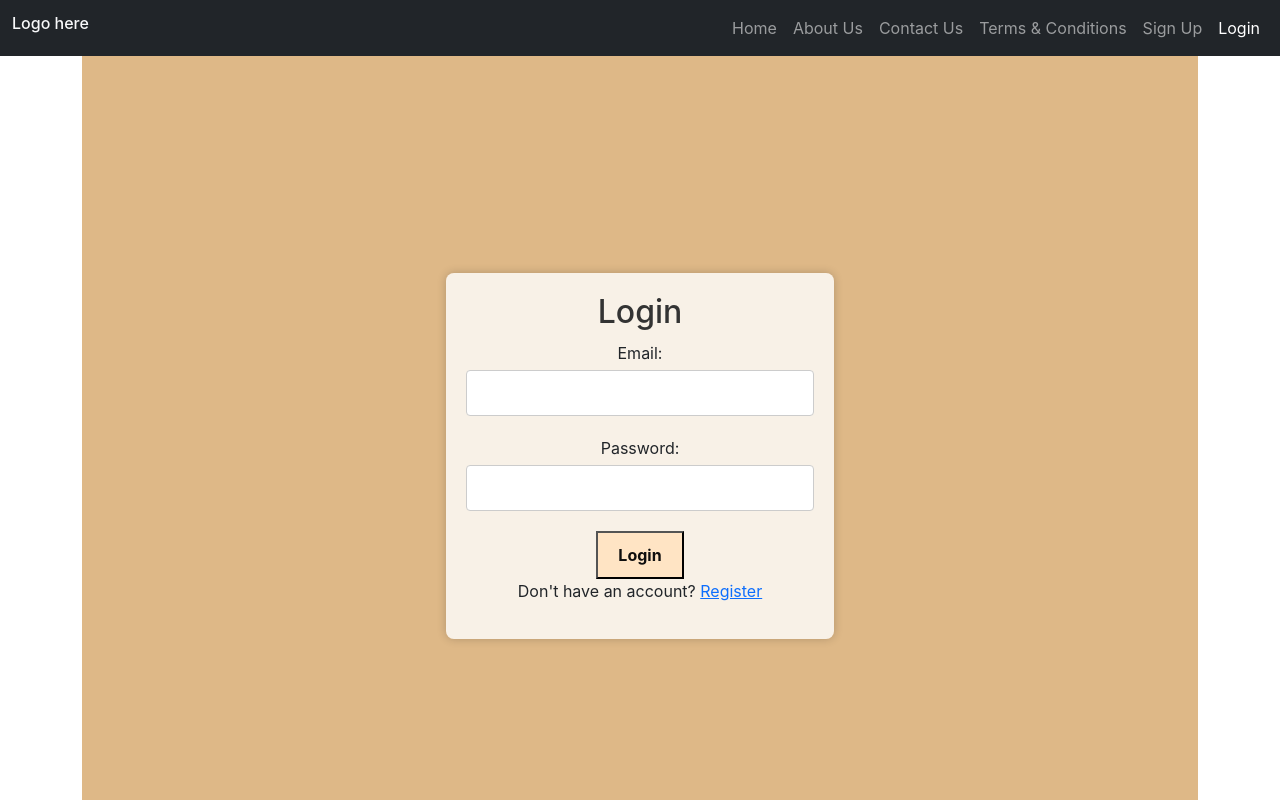
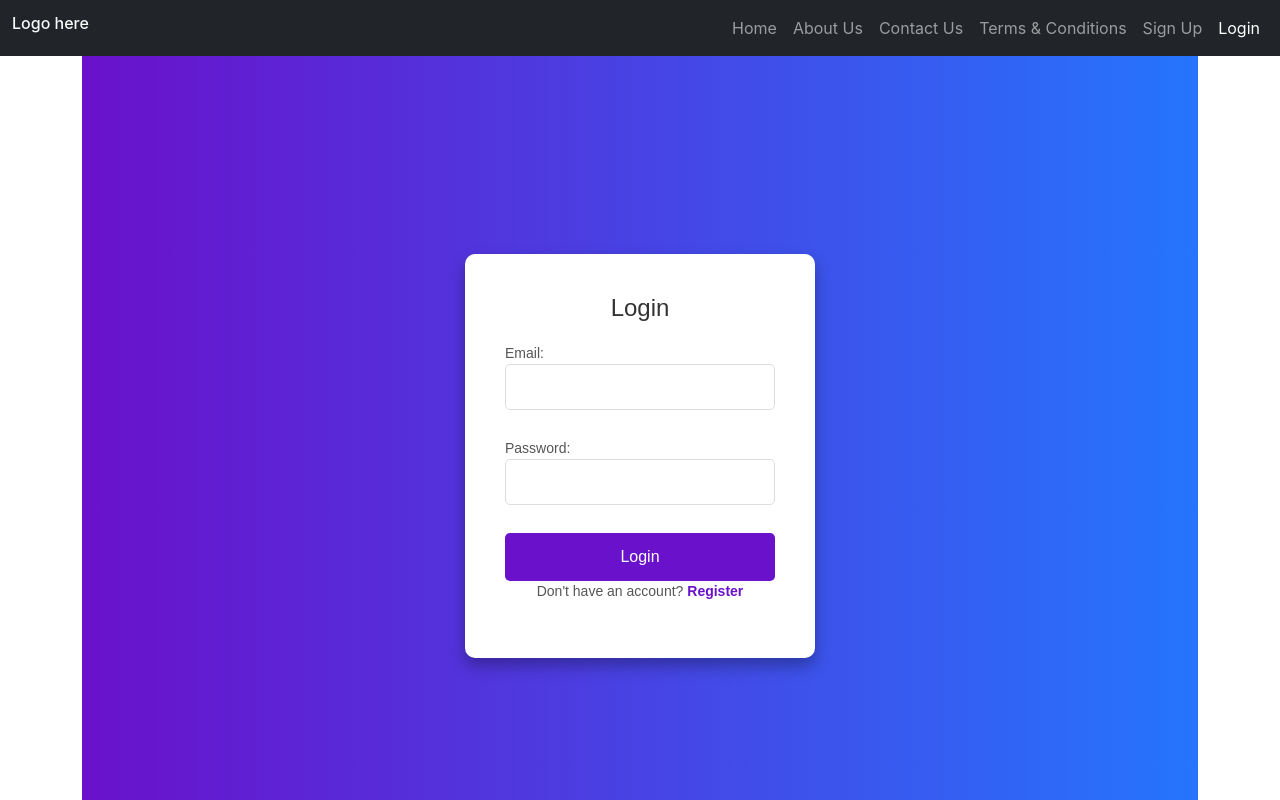
Before and after one commit to SourabhK08/client, a React (Create React App) app: page /login in a window 1280 px wide. Shown: the top 800 px of the page. Built offline with nearby package versions, Linux system fonts and the light colour scheme.

Commit message:
updated login,register css

```diff
--- a/src/App.css
+++ b/src/App.css
@@ -50,50 +50,98 @@
     margin: 0;
   }
 
-  .signup-container{
+  /* General container styling */
+.signup-container {
   display: flex;
   justify-content: center;
   align-items: center;
   height: 100vh;
-    background-color: burlywood;
+  background: linear-gradient(to right, #6a11cb, #2575fc);
+  font-family: Arial, sans-serif;
 }
 
-  .signup-form{
-    background:rgba(255, 255, 255, 0.8);
-    padding: 20px;
-    border-radius: 8px;
-    box-shadow: 0 0 10px rgb(0, 0, 0,0.2);
+.signup-form {
+  background-color: white;
+  padding: 40px;
+  border-radius: 10px;
+  box-shadow: 0 8px 16px rgba(0, 0, 0, 0.3);
+  width: 350px;
+  max-width: 90%;
+}
+
+.signup-form h2 {
+  margin-bottom: 20px;
+  font-size: 24px;
+  color: #333;
   text-align: center;
 }
 
-  .signup-form h2{
-    color: #333;
+/* Input field styling */
+.signup-form label {
+  display: block;
+  font-size: 14px;
+  margin-bottom: 8px;
+  color: #555;
 }
 
-  .signup-form label{
-    display: block;
-    margin: 10px 0;
+.signup-form input[type="text"],
+.signup-form input[type="password"] {
+  width: 100%;
+  padding: 10px;
+  margin-bottom: 20px;
+  border-radius: 5px;
+  border: 1px solid #ddd;
+  font-size: 16px;
+  transition: border-color 0.3s ease;
 }
 
-  .signup-form input{
-    width: 100%;
-    padding: 10px;
-    margin-top: 5px;
-    margin-bottom: 10px;
-    border: 1px solid #ccc;
-    border-radius: 4px;
-    box-sizing: border-box;
+.signup-form input[type="text"]:focus,
+.signup-form input[type="password"]:focus {
+  border-color: #6a11cb;
+  outline: none;
 }
 
-  .signup-form button{
-    background-color: bisque;
-    color: #0f0e0e;
-    padding: 10px 20px;
+/* Button styling */
+.signup-form button {
+  width: 100%;
+  padding: 12px;
+  background-color: #6a11cb;
+  border: none;
+  border-radius: 5px;
+  font-size: 16px;
+  color: white;
   cursor: pointer;
-    font-size: 16px;
+  transition: background-color 0.3s ease;
+}
+
+.signup-form button:hover {
+  background-color: #2575fc;
+}
+
+/* Link styling */
+.signup-form p {
+  text-align: center;
+  font-size: 14px;
+  color: #555;
+}
+
+.signup-form p a {
+  color: #6a11cb;
+  text-decoration: none;
   font-weight: bold;
 }
 
-  .signup-form button:hover{
-    background-color: rgb(212, 169, 116);
+.signup-form p a:hover {
+  color: #2575fc;
 }
+
+/* Toast styling for better visibility */
+.Toastify__toast--error {
+  background-color: #e74c3c;
+  color: white;
+}
+
+.Toastify__toast--success {
+  background-color: #2ecc71;
+  color: white;
+}
--- a/src/App.js
+++ b/src/App.js
@@ -10,8 +10,6 @@ import Policy from "./components/Policy";
 import Footer from "./components/Footer";
 import SignUpForm from "./components/SignUpForm";
 import Login from "./components/Login";
-import { ToastContainer } from "react-toastify";
-import "react-toastify/dist/ReactToastify.css"; // Ensure this is imported
 
 function App() {
   const [loading, setLoading] = useState(true);
@@ -82,18 +80,6 @@ function App() {
               }
             />
           </Routes>
-          {/* Toast Container to display toasts */}
-          <ToastContainer
-            position="top-center"
-            autoClose={5000}
-            hideProgressBar={false}
-            newestOnTop={false}
-            closeOnClick
-            rtl={false}
-            pauseOnFocusLoss
-            draggable
-            pauseOnHover
-          />
 
           <Footer />
         </BrowserRouter>
```
Lines whose indentation alone changed are shown as unchanged.
